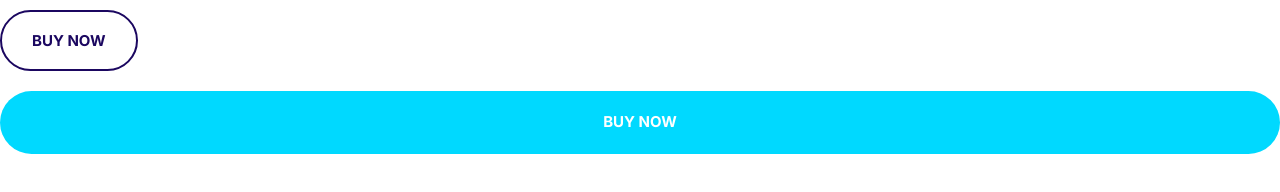
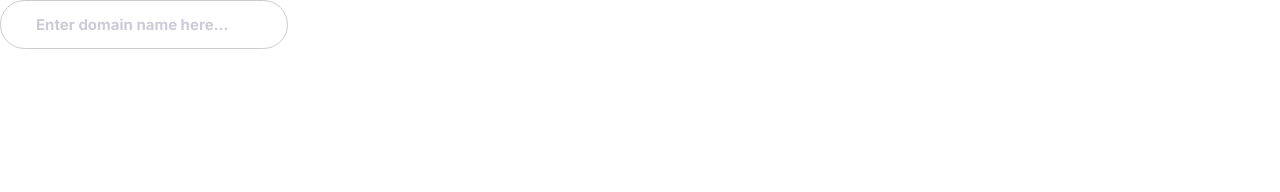
Before and after one commit to khainguyen21/UltimateHTML-CSSPart3, a plain HTML site: page index.html in a window 1280 px wide. Drawn offline with Linux system fonts and the light colour scheme.

Commit message:
Build the input components.

```diff
--- a/css/style.css
+++ b/css/style.css
@@ -243,3 +243,23 @@ a {
         font-size: 1.5rem;
     }
 }
+
+/* Input */
+.input {
+    padding: 1.5rem 3.5rem;
+    border: 1px solid #ccc;
+    border-radius: 30px;
+    outline: 0;
+    color: var(--color-headings);
+    font-size: 2rem;
+}
+
+::placeholder {
+    color: #cdcbd7;
+}
+
+@media screen and (min-width: 1024px) {
+    .input {
+        font-size: 1.5rem;
+    }
+}
--- a/index.html
+++ b/index.html
@@ -1,17 +1,19 @@
 <!DOCTYPE html>
 <html lang="en">
-<head>
-    <meta charset="UTF-8">
-    <meta name="viewport" content="width=device-width, initial-scale=1.0">
+  <head>
+    <meta charset="UTF-8" />
+    <meta name="viewport" content="width=device-width, initial-scale=1.0" />
     <title>Document</title>
-    <link rel="preconnect" href="https://fonts.googleapis.com">
-<link rel="preconnect" href="https://fonts.gstatic.com" crossorigin>
-<link href="https://fonts.googleapis.com/css2?family=Inter:ital,opsz,wght@0,14..32,700;1,14..32,700&family=Open+Sans&display=swap" rel="stylesheet">
-    <link rel="stylesheet" href="css/normalize.css">
-    <link rel="stylesheet" href="css/style.css">
-</head>
-<body>
-    <button class="btn btn--outline">Buy Now</button>
-    <a href="" class="btn btn--secondary btn--block">Buy Now</a>
-</body>
+    <link rel="preconnect" href="https://fonts.googleapis.com" />
+    <link rel="preconnect" href="https://fonts.gstatic.com" crossorigin />
+    <link
+      href="https://fonts.googleapis.com/css2?family=Inter:ital,opsz,wght@0,14..32,700;1,14..32,700&family=Open+Sans&display=swap"
+      rel="stylesheet"
+    />
+    <link rel="stylesheet" href="css/normalize.css" />
+    <link rel="stylesheet" href="css/style.css" />
+  </head>
+  <body>
+    <input type="text" class="input" placeholder="Enter domain name here..."/>
+  </body>
 </html>
```
Also changed, not shown: components/buttons.html (added).
